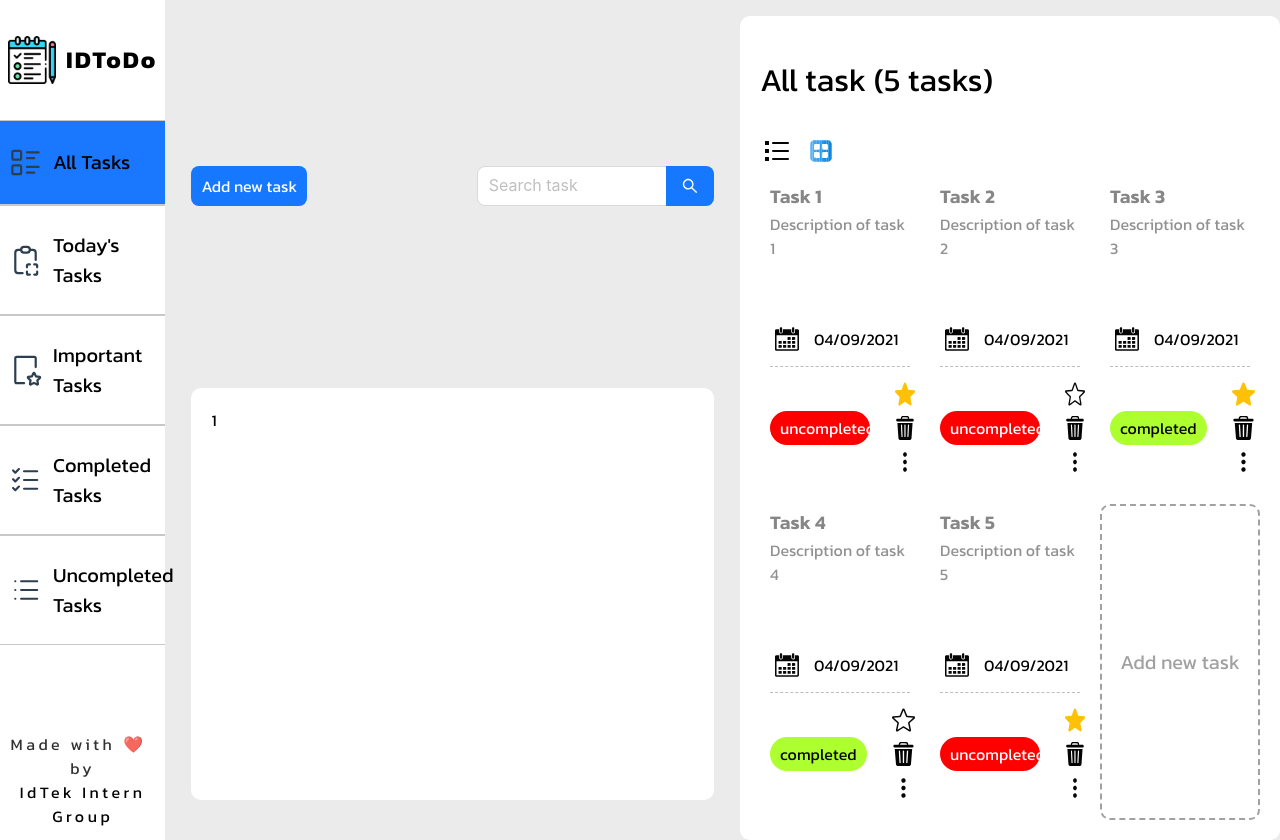
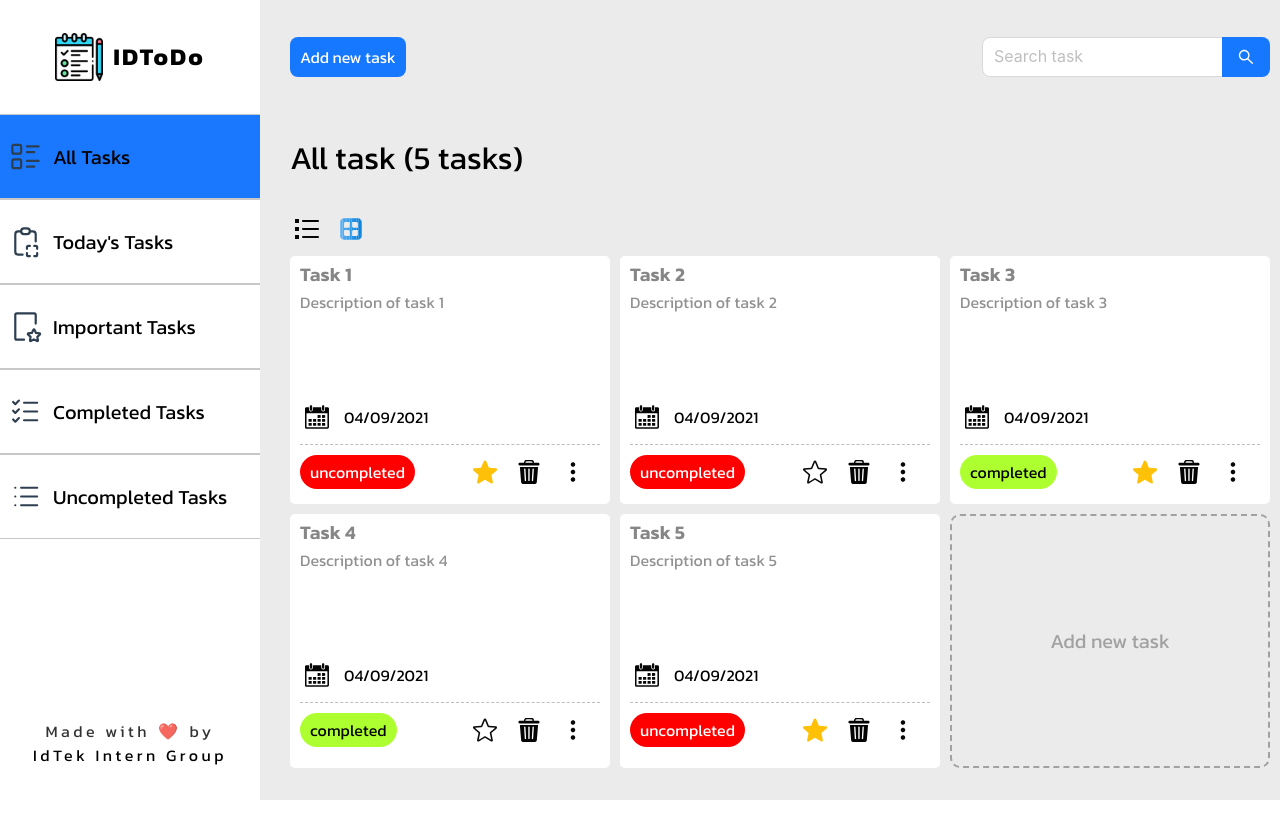
Before and after one commit to phongpham0702/project-idtodo, a React (Vite) app: page / in a window 1280 px wide. After the commit the page ends 800 px from the top, so only its background shows below. Built offline with nearby package versions, Linux system fonts and the light colour scheme.

Commit message:
Add task container

```diff
--- a/src/App.tsx
+++ b/src/App.tsx
@@ -5,7 +5,6 @@ import "./assets/styles/App.css"
 import SideBar from "./components/sidebar/sidebar.component"
 import MainPanel from "./components/main-panel/mainpanel.component"
 import { useState } from "react";
-import TaskContainer from "./components/task-container/TaskContainer"
 function App() {
   const [selectedTabId, setSelectedTabId]= useState(1);
 
@@ -16,7 +15,6 @@ function App() {
     <>
       <SideBar tabId={selectedTabId} handleTabClick={handleTabClick}/>
       <MainPanel tabId={selectedTabId}/>
-      <TaskContainer/>
     </>
   )
 }
--- a/src/assets/styles/MainPanelStyle/main-panel.css
+++ b/src/assets/styles/MainPanelStyle/main-panel.css
@@ -6,11 +6,10 @@
     padding: 0px 10px;
 }
 
-.task-container{
+/* .task-container{
     width: 100%;
     height: 100%;
     background-color: white;
     flex: 6;
-    margin-top: 1rem;
     border-radius: 10px;
-}
+} */
--- a/src/assets/styles/TaskContainer/Task.css
+++ b/src/assets/styles/TaskContainer/Task.css
@@ -88,7 +88,7 @@
     border-radius: 24px;
     padding: 5px 10px;
     margin-right: 20px;
-    width: 100px;
+    width: fit-content;
     text-align: center;
 }
 
--- a/src/assets/styles/TaskContainer/TaskContainer.css
+++ b/src/assets/styles/TaskContainer/TaskContainer.css
@@ -1,9 +1,9 @@
 .task-container{
     --main-color: #1a77ff;
-
-    flex: 1;
-    padding: 20px 20px;
-
+    width: 100%;
+    height: 100%;
+    flex: 6;
+    overflow-y: auto;
 }
 
 .task-container .icon{
--- a/src/components/main-panel/mainpanel.component.tsx
+++ b/src/components/main-panel/mainpanel.component.tsx
@@ -1,7 +1,7 @@
 import "../../assets/styles/MainPanelStyle/main-panel.css"
 import Header from "../header/header.component";
 import TaskPanel from "./taskpanel.component";
-
+import TaskContainer from "../task-container/TaskContainer";
 type propsType = {
     tabId: number;
 }
@@ -11,8 +11,8 @@ const MainPanel = ({tabId}: propsType) => {
     return(
         <div className="main-panel">
             <Header/>
-            <TaskPanel contentId={tabId}/>
-
+            {/* <TaskPanel contentId={tabId}/> */}
+            <TaskContainer/>
         </div>
     )
 
--- a/src/components/task-container/Task.tsx
+++ b/src/components/task-container/Task.tsx
@@ -43,15 +43,15 @@ export default function Task(
 
             <div className="task-others-info">
                 {isComplete ?
-                    <div className="complete-tag" onClick={changeProgress}>
+                    <div className="complete-tag cursor-pointer" onClick={changeProgress}>
                         completed
                     </div> :
-                    <div className="uncomplete-tag" onClick={changeProgress}>
+                    <div className="uncomplete-tag cursor-pointer" onClick={changeProgress}>
                         uncompleted
                     </div>
                 }
 
-                <div className="other-action">
+                <div className="other-action flex flex-nowrap">
                     <img src={isImportant ? ImportantTaskIcon : UnimportantTaskIcon}
                         alt=""
                         className="icon"
@@ -70,4 +70,4 @@ export default function Task(
             </div>
         </div>
     );
-};
+}
--- a/src/components/task-container/TaskContainer.tsx
+++ b/src/components/task-container/TaskContainer.tsx
@@ -8,27 +8,27 @@ import TaskDisplayCardBlueIcon from "../../assets/icons/task-display-card-blue.s
 import { useState } from "react";
 
 export default function TaskContainer() {
-    let [display, setDisplay] = useState("card");
-    let [tasks, setTasks] = useState(Tasks);
+    const [display, setDisplay] = useState("card");
+    const [tasks, setTasks] = useState(Tasks);
 
     const handleDisplayChange = (value: string) => {
         setDisplay(value);
     }
 
     const handleDeleteTask = (index: number) => {
-        let newTasks = [...tasks];
+        const newTasks = [...tasks];
         newTasks.splice(index, 1);
         setTasks(newTasks);
     }
 
     const handleChangeImportant = (index: number) => {
-        let newTasks = [...tasks];
+        const newTasks = [...tasks];
         newTasks[index].isImportant = !newTasks[index].isImportant;
         setTasks(newTasks);
     }
 
     const handChangeProgress = (index: number) => {
-        let newTasks = [...tasks];
+        const newTasks = [...tasks];
         newTasks[index].isComplete = !newTasks[index].isComplete;
         setTasks(newTasks);
     }
```
Also changed, not shown: 1 other file (tests, documents, lock files or other folders).
